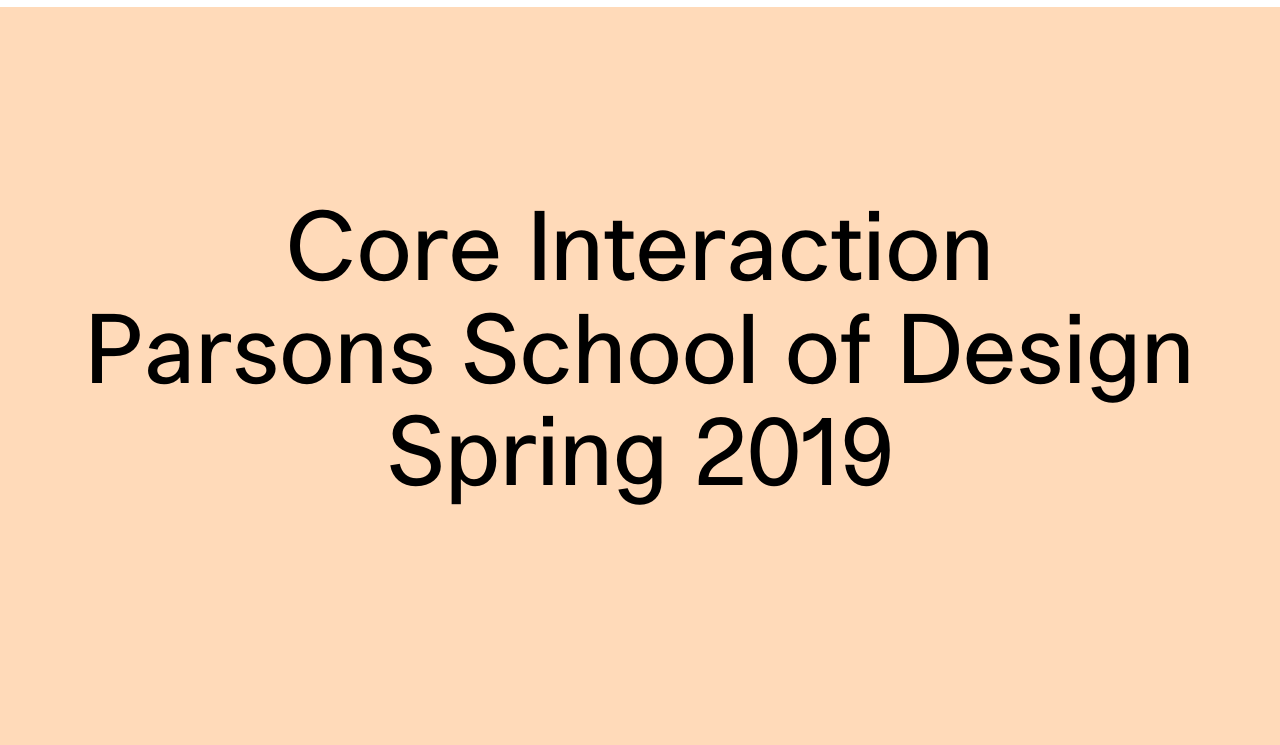
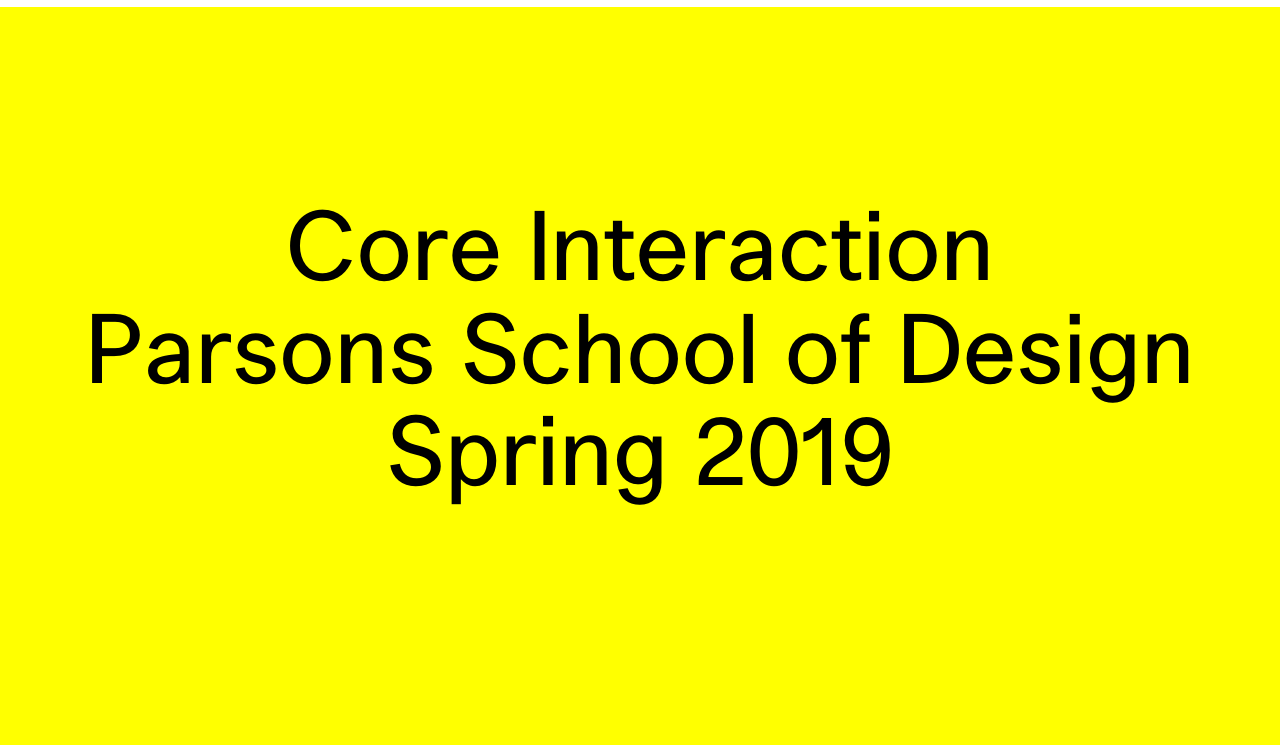
Before and after one commit to devinwashburn/test, a plain HTML site: page index.html in a window 1280 px wide. Shown: the part 55-800 px from the top of the page. Drawn offline with nearby package versions, Linux system fonts and the light colour scheme; a script that the page names is missing.

Commit message:
Update style.css

```diff
--- a/css/style.css
+++ b/css/style.css
@@ -294,7 +294,7 @@
          line-height: 2.7vw;
          padding: 40px;
          box-sizing: border-box;
-         background-color: peachpuff;
+         background-color: yellow;
     }
      .blocks:nth-child(1) {
     }
```
